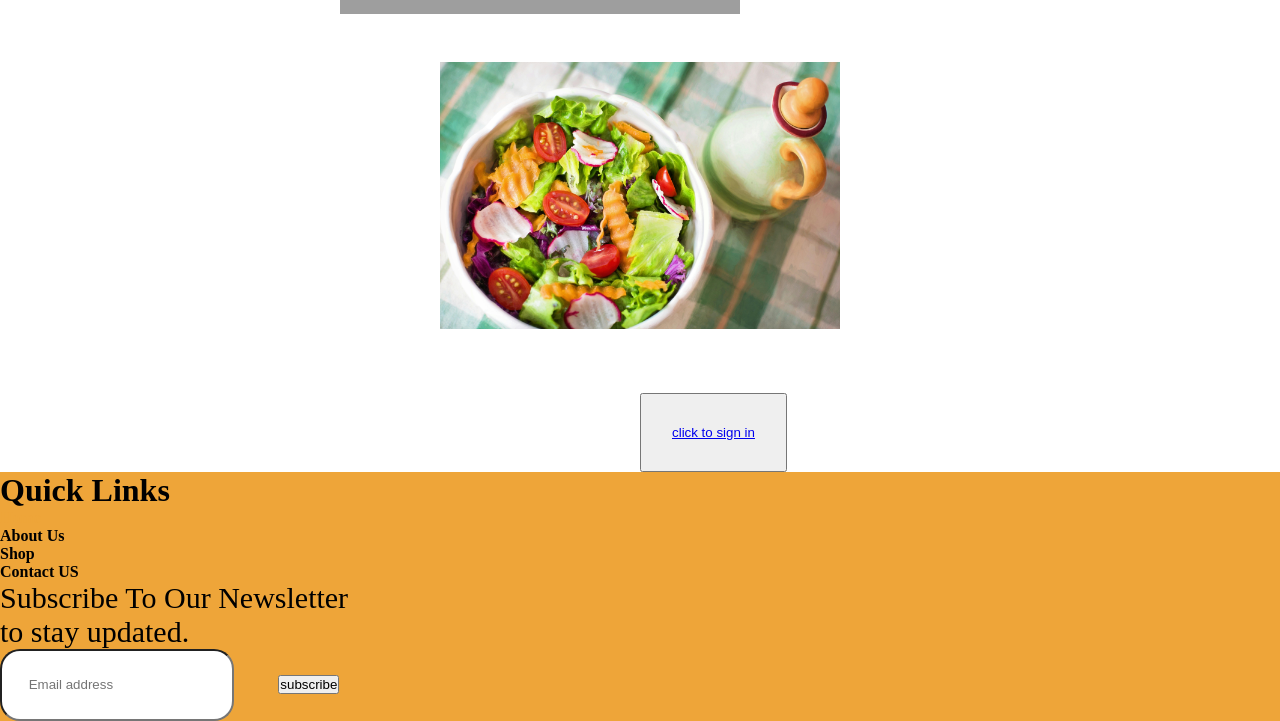
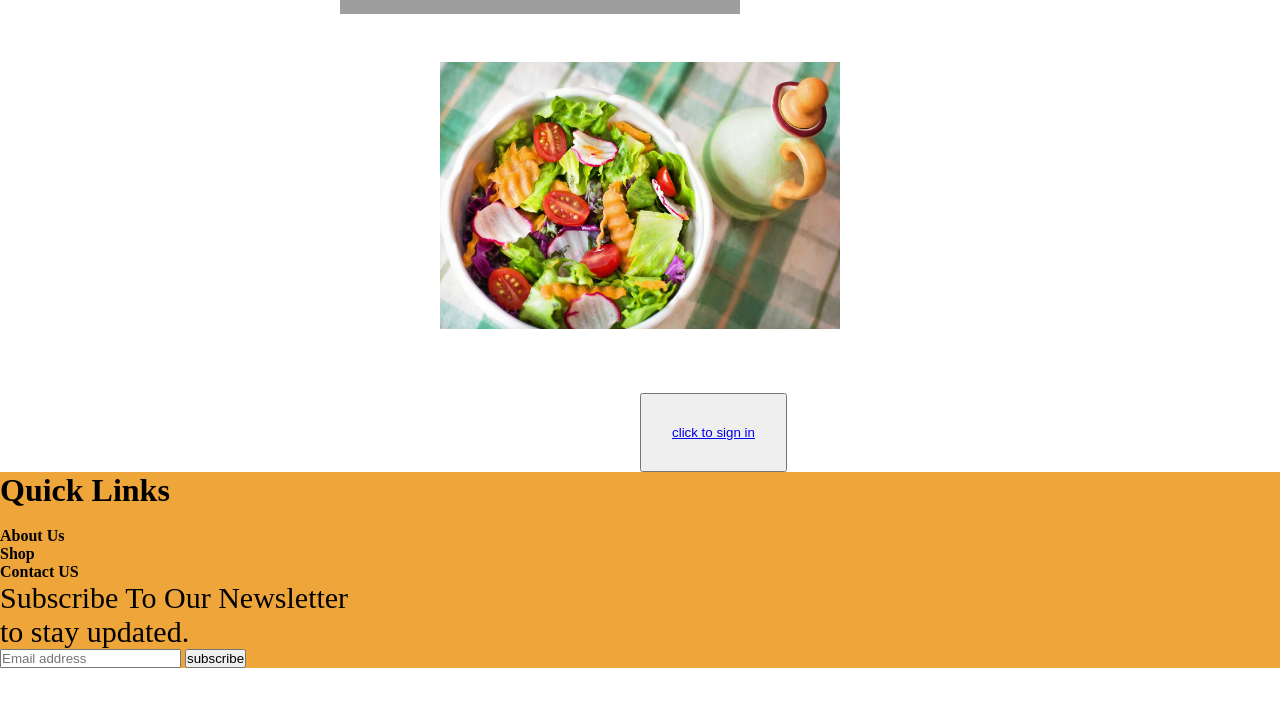
Before and after one commit to ynaatieno/healthy-you, a plain HTML site: page index.html in a window 1280 px wide. Shown: the part 477-1198 px from the top of the page. After the commit the page ends 1145 px from the top, so only its background shows below. Drawn offline with Linux system fonts and the light colour scheme; grey boxes are pictures that could not be loaded.

Commit message:
the input details were unstyled

```diff
--- a/css/styles.css
+++ b/css/styles.css
@@ -13,13 +13,13 @@ display: flex;
 
 
 
-input{
+/* input{
 
     border-radius: 20px;
     box-shadow: 1px 1px solid gray;
     padding: 2em;
     margin-right: 3em;
-}
+} */
 .main{
     font-size:1em;
 }
```
